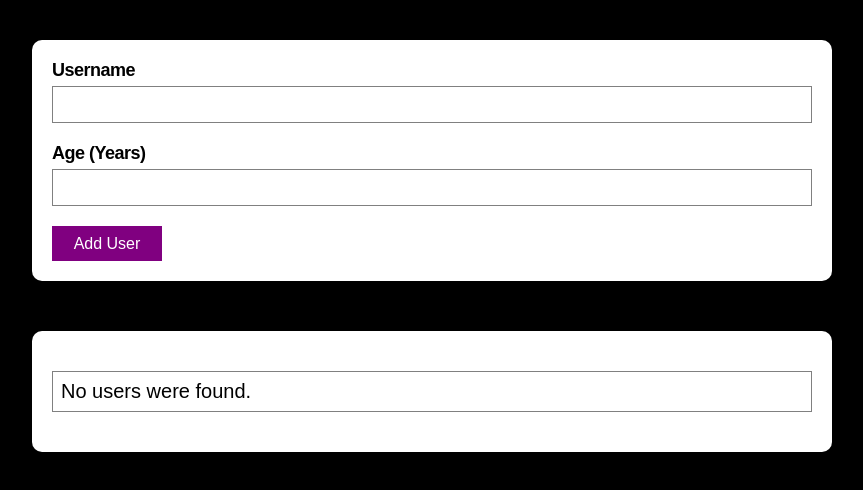
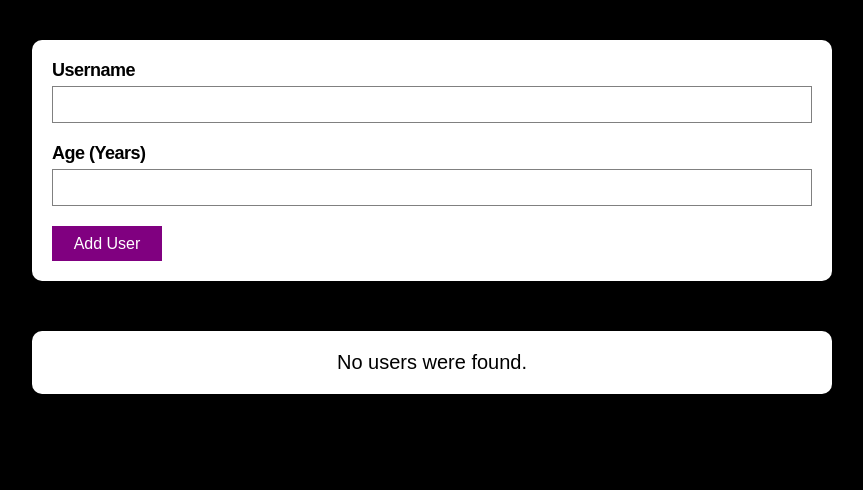
Before and after one commit to PratiyushT/User-Data-App, a React (Create React App) app: page / in a window 1280 px wide. Shown: the top 490 px of the page, without its empty margins (208-1071 px from the left). Built offline with nearby package versions, Linux system fonts and the light colour scheme; the HTML template or start-up script is replaced by a standard one.

Commit message:
Add a warning message and make reusable button comp

```diff
--- a/src/Components/UserDisplay/UserDisplay.js
+++ b/src/Components/UserDisplay/UserDisplay.js
@@ -8,9 +8,9 @@ const UserDisplay = appsProps => {
   if (appsProps.userDatas.length === 0) {
     return (
       <Card className={style.userDisplay}>
-        <div className={style.userDisplayData}>No users were found.</div>
+        <div className={style.noExpensesDisplay}>No users were found.</div>
       </Card>
-    )
+      )
   }
   //Else
   return (
--- a/src/Components/UserDisplay/UserDisplay.module.css
+++ b/src/Components/UserDisplay/UserDisplay.module.css
@@ -1,8 +1,8 @@
-.userDisplay{
+.userDisplay {
   margin-top: 50px;
 }
 
-.userDisplayData{
+.userDisplayData {
   display: flex;
   align-items: center;
   margin: 20px auto;
@@ -11,3 +11,9 @@
   border: 1px solid grey;
   padding: 8px;
 }
+
+.noExpensesDisplay {
+  border: none;
+  text-align: center;
+  font-size: 2rem;
+}
```
